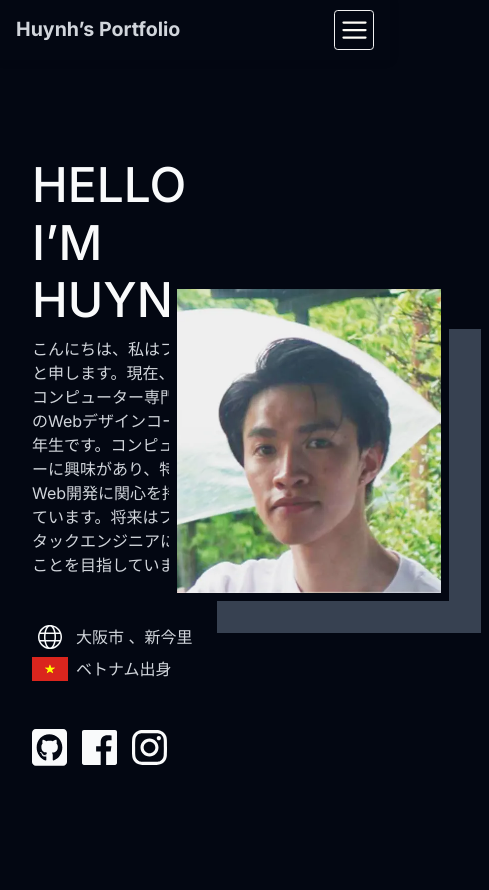
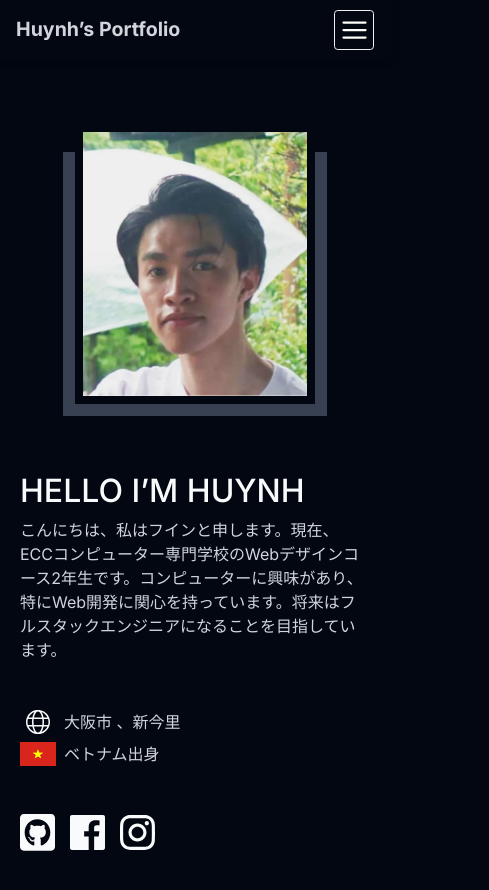
Before and after one commit to huynhnguyen1906/Portfolio, a Next.js app: page / in a window 390 px wide. Shown: the top 890 px of the page, 489 px wide, since content can reach past the window. Before the commit the page ends 862 px from the top, so only its background shows below. Built offline with nearby package versions, Linux system fonts and the light colour scheme.

Commit message:
Update Hero component styles for improved responsiveness and layout adjustments

```diff
--- a/styles/componentsStyles/Hero.module.scss
+++ b/styles/componentsStyles/Hero.module.scss
@@ -56,7 +56,7 @@
 .ImageBlock {
     position: relative;
     height: 360px;
-    width: auto;
+    width: 280px;
     .Image {
         width: 280px;
         height: 320px;
@@ -81,3 +81,46 @@
         z-index: 1;
     }
 }
+@media screen and (max-width: 1000px) {
+    .TextInfo {
+        max-width: 450px;
+        .Text {
+            h1 {
+                font-size: 36px;
+            }
+        }
+    }
+    .ImageBlock {
+        height: 300px;
+        width: 280px;
+        .Image {
+            width: 240px;
+            height: 280px;
+            position: absolute;
+            right: 50%;
+            transform: translateX(50%);
+        }
+        .Shadow {
+            width: 280px;
+            height: 280px;
+        }
+    }
+}
+@media screen and (max-width: 820px) {
+    .HeroContainer {
+        .Content {
+            padding: 64px 20px;
+            flex-direction: column;
+            gap: 48px;
+        }
+    }
+    .TextInfo {
+        max-width: 400px;
+        order: 2;
+        .Text {
+            h1 {
+                font-size: 32px;
+            }
+        }
+    }
+}
```
